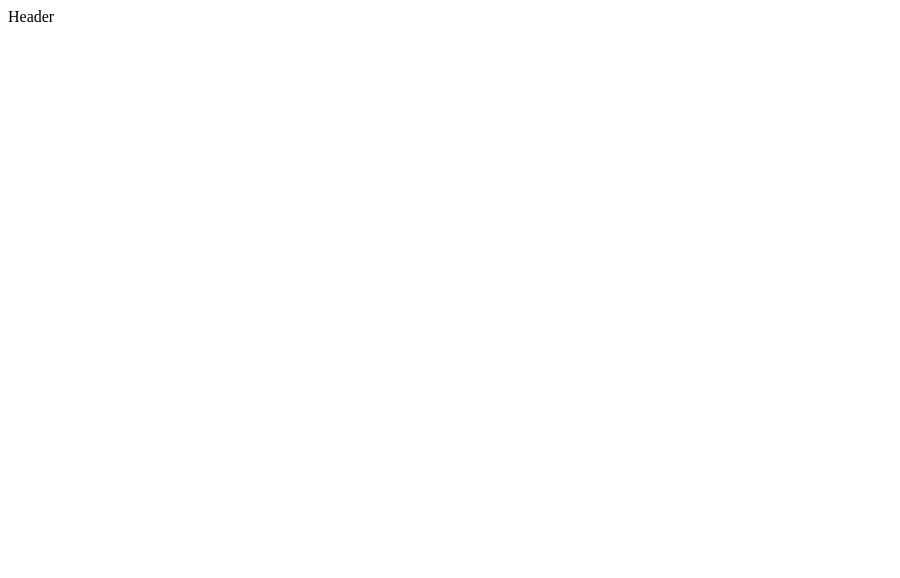
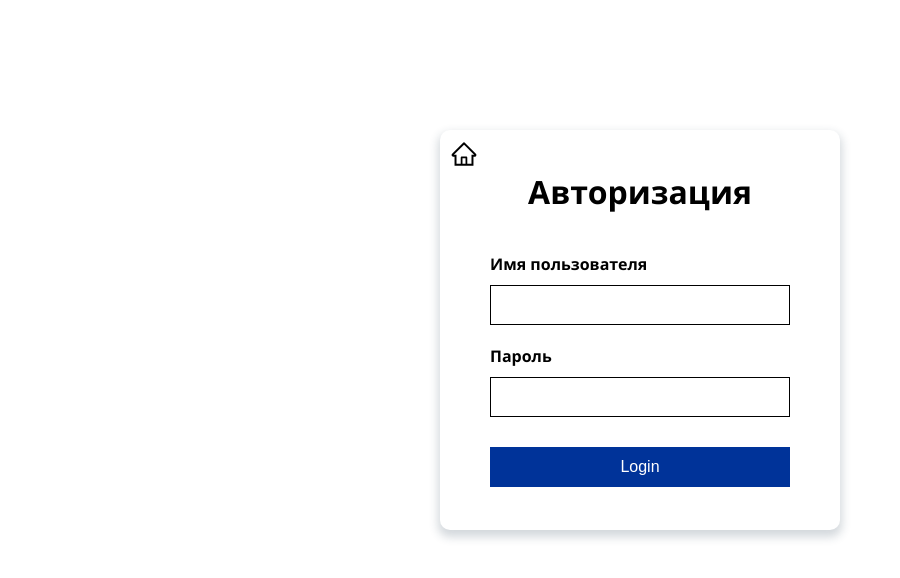
Before and after one commit to chushtarov/web-crm-front, a React (Vite) app: page /login in a window 1280 px wide. Shown: the top 578 px of the page, without its empty margins (0-900 px from the left). Built offline with nearby package versions, Linux system fonts and the light colour scheme.

Commit message:
сделал фронт авторизации

```diff
--- a/package.json
+++ b/package.json
@@ -13,6 +13,7 @@
     "@reduxjs/toolkit": "^1.9.5",
     "react": "^18.2.0",
     "react-dom": "^18.2.0",
+    "react-icons": "^4.11.0",
     "react-redux": "^8.1.2",
     "react-router-dom": "^6.16.0"
   },
--- a/src/App.css
+++ b/src/App.css
@@ -0,0 +1,5 @@
+*{
+  margin: 0;
+  padding: 0;
+  box-sizing: border-box;
+}
--- a/src/App.tsx
+++ b/src/App.tsx
@@ -1,14 +1,18 @@
-import './App.css'
-import Header from './components/Header/Header'
-
+import "./App.css";
+import Header from "./components/Header/Header";
+import SignIn from "./components/SignIn/SignIn";
+import { Routes, Route } from "react-router-dom";
 
 function App() {
+  return (
+    <>
+      <Routes>
+        <Route path={"/"} element={<Header />} />
 
-  return (
-  <>
-  <Header/>
-  </>
-  )
+        <Route path={"/login"} element={<SignIn />} />
+      </Routes>
+    </>
+  );
 }
 
-export default App
+export default App;
--- /dev/null
+++ b/src/components/SignIn/SignIn.module.css
@@ -0,0 +1,93 @@
+.container {
+    font-family: "Segoe UI", Tahoma, Geneva, Verdana, sans-serif;
+
+  }
+  .login{
+    padding: 130px;
+    height: 100vh;
+    /* background: #003399; */
+  }
+  .form__signup {
+    margin: auto;
+    text-align: center;
+    border-radius: 10px;
+    width: 400px;
+    height: 400px;
+    background-color: white;
+    box-shadow: 0px 5px 10px 2px rgba(34, 60, 80, 0.2);
+  }
+  .h1 {
+    padding: 40px 40px 20px;
+    text-align: center;
+  }
+  .err_log {
+    font-style: normal;
+    text-align: center;
+    margin: 0;
+    padding: 0;
+    position: absolute;
+    top: 385px;
+    right: 650px;
+    color: rgb(185, 97, 97);
+  }
+
+  .input {
+    height: 40px;
+    /* border-radius: 20px; */
+    border: 1px solid #000000;
+    margin: 0 auto;
+    width: 300px;
+    outline: none;
+    padding-left: 10px;
+  }
+  .button {
+    margin-top: 30px;
+    height: 40px;
+    width: 300px;
+    font-size: 16px;
+    color: white;
+    background: #003399;
+    cursor: pointer;
+    border: none;
+  }
+  .h4 {
+    font-style: normal;
+    text-align: left;
+    margin: 20px 0 10px 50px;
+    color: rgb(0, 0, 0);
+  }
+
+  .p {
+    margin-top: 10px;
+    font-weight: 400;
+  }
+
+  .a {
+    text-decoration: none;
+    color: rgb(48, 143, 194);
+  }
+  .home__btn {
+    position: relative;
+  }
+  .home__img {
+    position: absolute;
+    top: 10px;
+    border: none;
+    font-size: 28px;
+    background: transparent;
+    left: -190px;
+    width: 25px;
+    margin: 0;
+    padding: 0;
+  }
+
+  .input__err {
+    height: 40px;
+    border: 1px solid #000000;
+
+    box-shadow: 1px  rgba(251, 71, 0, 0.2);
+    margin: 0 auto;
+    width: 300px;
+    outline: none;
+    padding-left: 10px;
+  }
--- a/src/components/SignIn/SignIn.tsx
+++ b/src/components/SignIn/SignIn.tsx
@@ -1,9 +1,83 @@
-import React from 'react'
+import { useState, ChangeEvent, FormEvent } from "react";
+import { useDispatch, useSelector } from "react-redux";
+import { authSignIn } from "../../features/signInSlice";
+import { AppDispatch, RootState } from "../../app/store";
+import style from "./SignIn.module.css";
+import { Link, useNavigate } from "react-router-dom";
+import { AiOutlineHome } from "react-icons/ai";
 
 const SignIn = () => {
+  const [login, setLogin] = useState("");
+  const [password, setPassword] = useState("");
+  const [blur, setBlur] = useState(false);
+
+  const token = useSelector((state: RootState) => state.signInSlice.token);
+  const error = useSelector((state: RootState) => state.signInSlice.error) as
+    | string
+    | null;
+  const dispatch = useDispatch<AppDispatch>();
+  const navigate = useNavigate();
+
+  const handleSingUp = (e: FormEvent) => {
+    e.preventDefault();
+    dispatch(authSignIn({ _id: "", login, password }));
+  };
+
+  if (token) {
+    navigate("/");
+  }
+
+  const handleSetName = (e: ChangeEvent<HTMLInputElement>) => {
+    setLogin(e.target.value);
+  };
+
+  const handleSetPass = (e: ChangeEvent<HTMLInputElement>) => {
+    setPassword(e.target.value);
+  };
+
+  const hendleBlur = () => {
+    setBlur(true);
+  };
+
   return (
-    <div>SignIn</div>
-  )
-}
+    <div className={style.login}>
+      <div className={style.container}>
+        <div className={style.form__signup}>
+          <Link className={style.home__btn} to="/">
+            <button className={style.home__img}>
+              <AiOutlineHome />
+            </button>
+          </Link>
+          <h1 className={style.h1}>Авторизация</h1>
+          <form onSubmit={handleSingUp}>
+            {error ? <div className={style.err_log}>{error}</div> : null}
+            <h4 className={style.h4}>Имя пользователя</h4>
+            <input
+              onBlur={hendleBlur}
+              className={blur && !login ? style.input__err : style.input}
+              onChange={handleSetName}
+              value={login}
+              type="text"
+              name=""
+              id=""
+            />
+            <h4 className={style.h4}>Пароль</h4>
+            <input
+              onBlur={hendleBlur}
+              className={blur && !password ? style.input__err : style.input}
+              onChange={handleSetPass}
+              value={password}
+              type="password"
+            />
+            <button type="submit" className={style.button}>
+              Login
+            </button>
+          </form>
 
-export default SignIn
+        </div>
+      </div>
+    </div>
+  );
+};
+
+export default SignIn;
--- a/src/features/rootReducer.ts
+++ b/src/features/rootReducer.ts
@@ -1,10 +1,10 @@
-import {combineReducers} from 'redux'
-import signUpSlace from './signUpSlace'
-import usersSlice from './usersSlice'
+import { combineReducers } from "redux";
+import signInSlice from "./signInSlice";
+import usersSlice from "./usersSlice";
 
 const rootReducer = combineReducers({
-    signUpSlace: signUpSlace,
-    usersSlice: usersSlice
-})
+    signInSlice: signInSlice,
+  usersSlice: usersSlice,
+});
 
 export default rootReducer;
--- /dev/null
+++ b/src/features/signInSlice.ts
@@ -0,0 +1,74 @@
+import { createAsyncThunk, createSlice } from "@reduxjs/toolkit";
+import { RootState } from "../app/store";
+
+type User = {
+  _id: string;
+  login: string;
+  password: string;
+};
+
+type stateApp = {
+  user: User;
+  error: null | string | unknown;
+  signIn: boolean;
+  token: string | null;
+};
+
+const initialState: stateApp = {
+  user: {
+    _id: "",
+    login: "",
+    password: "",
+  },
+  error: null,
+  signIn: false,
+  token: localStorage.getItem("token"),
+};
+
+export const authSignIn = createAsyncThunk<
+  string,
+  User,
+  { rejectValue: unknown; state: RootState }
+>("auth/signin", async ({ login, password }, thunkAPI) => {
+  try {
+    const res = await fetch("http://localhost:3000/login", {
+      method: "POST",
+      headers: {
+        "Content-Type": "application/json",
+      },
+      body: JSON.stringify({ login, password }),
+    });
+    const token = await res.json();
+    if (token.error) {
+      return thunkAPI.rejectWithValue(token.error);
+    }
+    localStorage.setItem("token", token.token);
+    return token.token;
+  } catch (e) {
+    return thunkAPI.rejectWithValue(e);
+  }
+});
+
+const singInSlice = createSlice({
+  name: "application",
+  initialState,
+  reducers: {},
+  extraReducers: (builder) => {
+    builder
+      .addCase(authSignIn.pending, (state) => {
+        (state.signIn = true), (state.error = null);
+      })
+      .addCase(authSignIn.rejected, (state, action) => {
+        (state.error = action.payload), (state.signIn = false);
+      })
+      .addCase(authSignIn.fulfilled, (state, action) => {
+        (state.signIn = false),
+          (state.error = null),
+          (state.token = action.payload);
+        state.user.login = action.meta.arg.login;
+        state.user._id = action.meta.arg._id;
+      });
+  },
+});
+
+export default singInSlice.reducer;
--- a/src/features/signUpSlace.ts
+++ /dev/null
@@ -1,63 +0,0 @@
-import { createAsyncThunk, createSlice } from "@reduxjs/toolkit";
-import { RootState } from "../app/store";
-
-type User = {
-    _id: string;
-    login: string;
-    password: string;
-  };
-
-  type stateApp = {
-    user: User[];
-    error: null | string | unknown;
-    signUp: boolean;
-  };
-
-  const initialState: stateApp = {
-    user: [],
-    error: null,
-    signUp: false,
-  };
-
-export const authSignUp = createAsyncThunk<
-  string,
-  User,
-  { rejectValue: unknown; state: RootState }
->("auth/signup", async ({ login, password }, thunkAPI) => {
-  try {
-    const res = await fetch("http://localhost:3000/users", {
-      method: "POST",
-      headers: {
-        "Content-Type": "application/json",
-      },
-      body: JSON.stringify({ login, password }),
-    });
-    const json = await res.json();
-    if (json.error) {
-      return thunkAPI.rejectWithValue(json.error);
-    }
-    return json;
-  } catch (e) {
-    return thunkAPI.rejectWithValue(e);
-  }
-});
-
-const singUpSlice = createSlice({
-    name: "application",
-    initialState,
-    reducers: {},
-    extraReducers: (builder) => {
-      builder
-        .addCase(authSignUp.pending, (state) => {
-          (state.signUp = true), (state.error = null);
-        })
-        .addCase(authSignUp.rejected, (state, action) => {
-          (state.signUp = false), (state.error = action.payload);
-        })
-        .addCase(authSignUp.fulfilled, (state) => {
-          (state.signUp = false), (state.error = null);
-        })
-    },
-  });
-
-  export default singUpSlice.reducer;
--- a/src/features/usersSlice.ts
+++ b/src/features/usersSlice.ts
@@ -5,7 +5,6 @@ type User = {
   _id: string;
   login: string;
   password: string;
-  result: number;
 };
 
 type StateUsers = {
```
Also changed, not shown: 1 other file (tests, documents, lock files or other folders).
